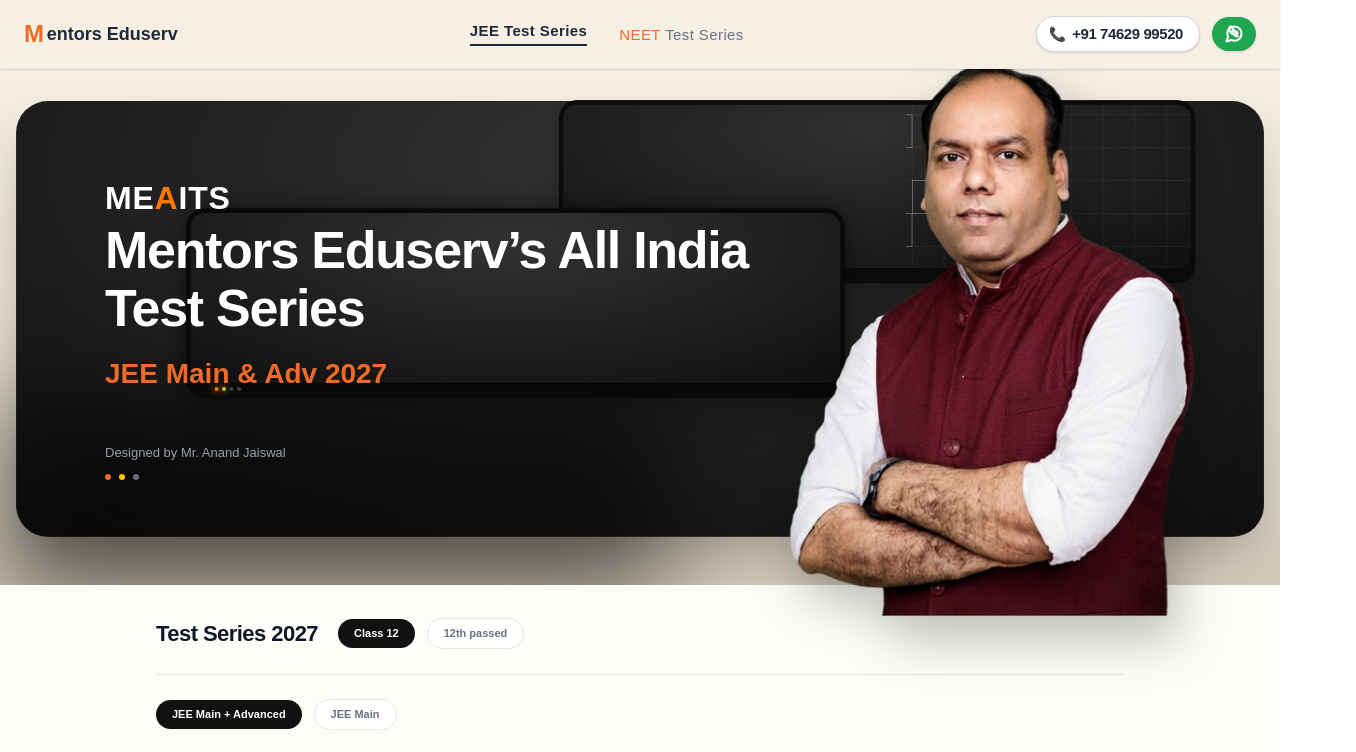
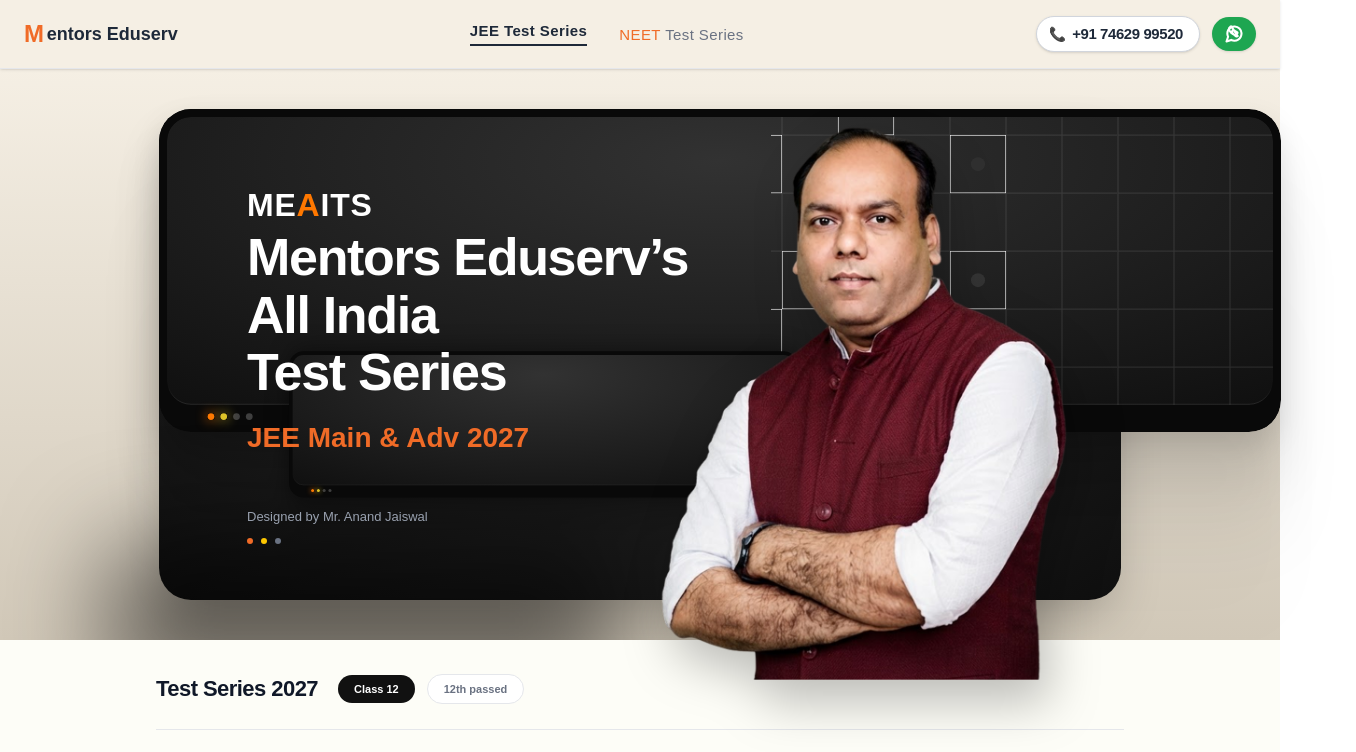
Before and after one commit to kartikkumar925800/assigment, a Next.js app: page / in a window 1280 px wide. Shown: the top 752 px of the page, 1356 px wide, since content can reach past the window. Built offline with nearby package versions, Linux system fonts and the light colour scheme; a web font is replaced by a local one.

Commit message:
Update hero container dimensions to 1440x403

```diff
--- a/src/app/page.tsx
+++ b/src/app/page.tsx
@@ -39,18 +39,15 @@
       {/* Sticky Mobile Hero Section (Scrolls behind the rest of the page) */}
       <div className="relative">
         <div className="md:static sticky top-[72px] z-0" style={{ background: 'linear-gradient(180deg, #F5EFE4 0%, #D2C9B9 100%)', width: '100%' }}>
-          <section className="max-w-[1300px] mx-auto pt-8 pb-12 px-4 relative">
+          <section className="max-w-[1440px] mx-auto py-10 px-4 xl:px-[159px] relative">
             <div
-              className="relative flex flex-col md:flex-row items-center justify-between p-8 md:p-14 min-h-[323px] shadow-2xl border border-white/5"
-              style={{
-                background: 'radial-gradient(94.13% 130.56% at 50% 15.28%, #323232 0%, #090909 100%)',
-                borderRadius: '32px'
-              }}
+              className="relative flex flex-col md:flex-row items-center justify-between p-8 md:p-14 min-h-[323px] w-full max-w-[1122px] mx-auto shadow-2xl rounded-[32px]"
+              style={{ background: 'radial-gradient(94.13% 130.56% at 50% 15.28%, #323232 0%, #090909 100%)' }}
             >
 
-              {/* Grid Background - Positioned on the right */}
-              <div className="absolute right-[2%] top-[-10px] w-auto h-auto z-0 pointer-events-none hidden md:block">
-                 <img src="/teacher-bg.svg" alt="" className="w-auto h-[340px] object-contain opacity-90" />
+              {/* Full SVG Background (Includes gradient, border, grid, and blur mask) */}
+              <div className="absolute inset-0 z-0 rounded-[32px] pointer-events-none hidden md:block">
+                 <img src="/teacher-bg.svg" alt="" className="absolute -top-[14px] -left-[75px] w-[1272px] h-[599px] max-w-none object-cover" />
               </div>
 
               <div className="relative z-20 md:w-[60%] text-left pt-6 pl-2 md:pl-8">
```
